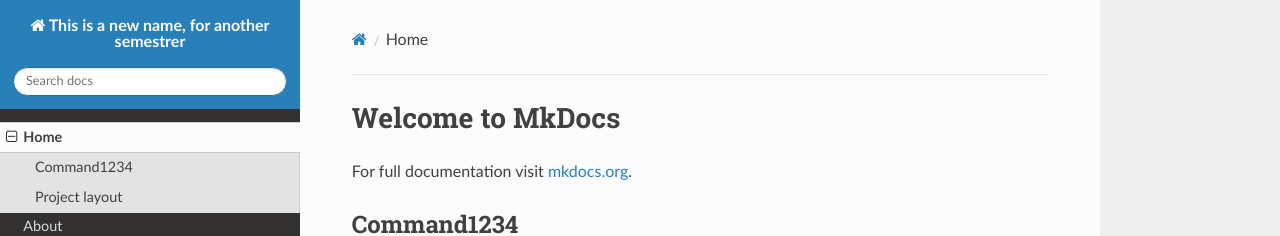
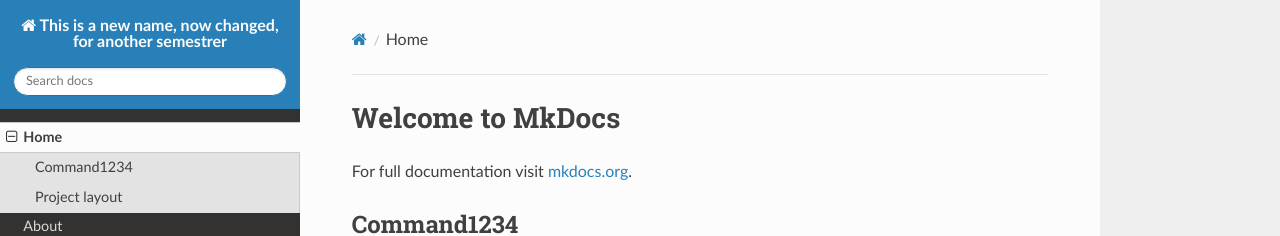
Before and after one commit to abilandz/ab, an MkDocs documentation site: the page built from docs/index.md, in a window 1280 px wide. Shown: the top 236 px of the page. Built offline with MkDocs 1.6.1, drawn with Linux system fonts in a browser that asks for light colours; nearby versions of some CDN libraries.

Commit message:
minor update

```diff
--- a/mkdocs.yml
+++ b/mkdocs.yml
@@ -1,4 +1,4 @@
-site_name: This is a new name, for another semestrer
+site_name: This is a new name, now changed, for another semestrer
 nav:
   - Home: index.md
   - About: about.md
```
